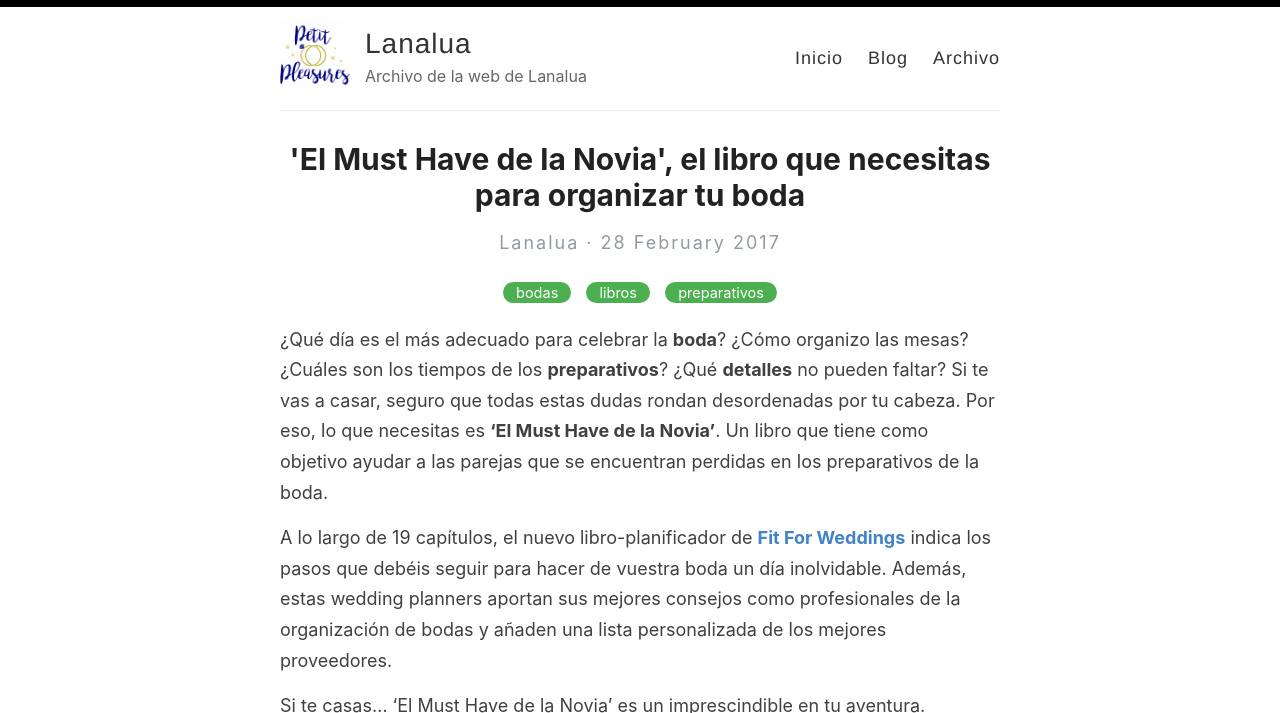
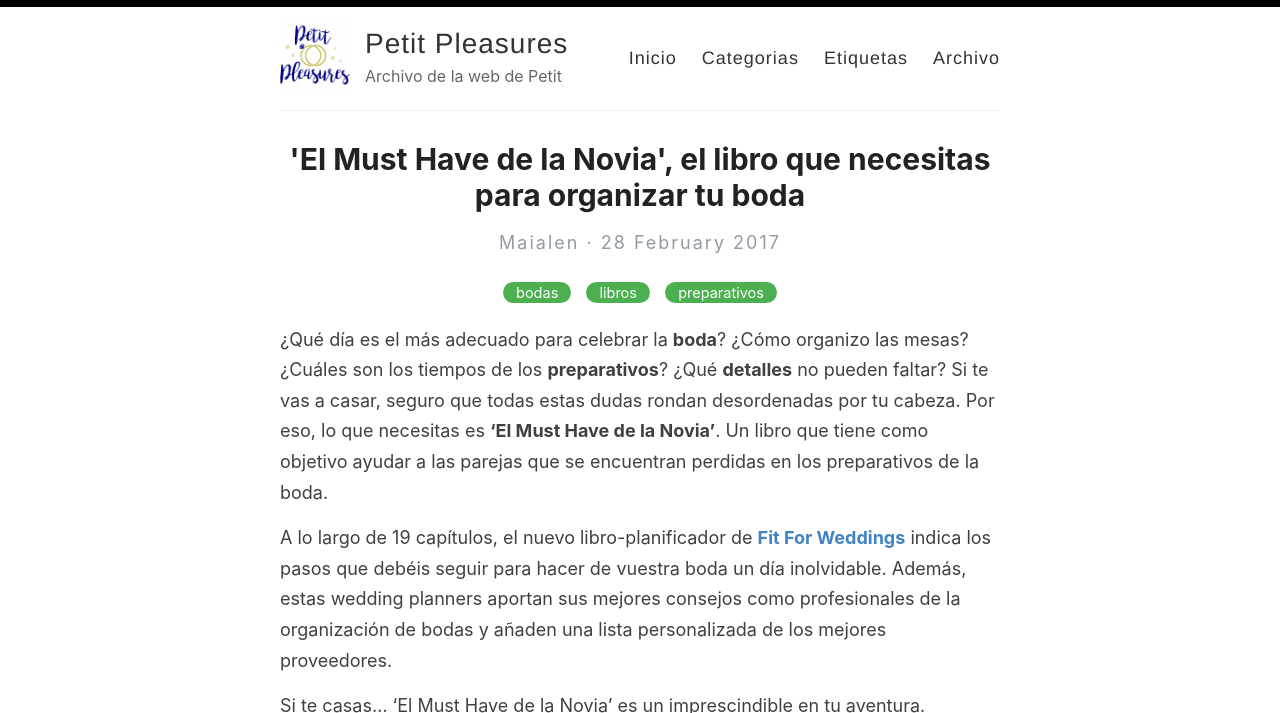
Before and after one commit to maialenmunoa/petitpleasures, a Jekyll site: the page built from _posts/2017-02-28-must-have-novia-libro-boda.md, in a window 1280 px wide and 900 px high, cut to the strip 0-713 px from the top of the window. Built offline with Jekyll 4.4.1, drawn with Linux system fonts in a browser that asks for light colours.

```diff
--- a/_config.yml
+++ b/_config.yml
@@ -3,13 +3,13 @@
 #
 
 # Name of your site (displayed in the header)
-name: Lanalua
+name: Petit Pleasures
 
 # Name of the author
-author: Lanalua
+author: Maialen
 
 # Short bio or description (displayed in the header)
-description: Archivo de la web de Lanalua
+description: Archivo de la web de Petit
 
 # URL of your avatar or profile pic (you could use your GitHub profile pic)
 avatar: /images/logo_cuadrado-300x300.png
--- a/_layouts/default.html
+++ b/_layouts/default.html
@@ -27,7 +27,8 @@
 
             <nav>
               <a href="{{ site.baseurl }}/">Inicio</a>
-              <a href="{{ site.baseurl }}/blog">Blog</a>
+              <a href="{{ site.baseurl }}/categories">Categorias</a>
+              <a href="{{ site.baseurl }}/tags">Etiquetas</a>
               <a href="{{ site.baseurl }}/archivo">Archivo</a>
             </nav>
           </header>
```
Also changed, not shown: _pages/archive.md (added, +32 -0 lines), _pages/categories.md (added, +24 -0 lines), _pages/tags.md (added, +24 -0 lines).
